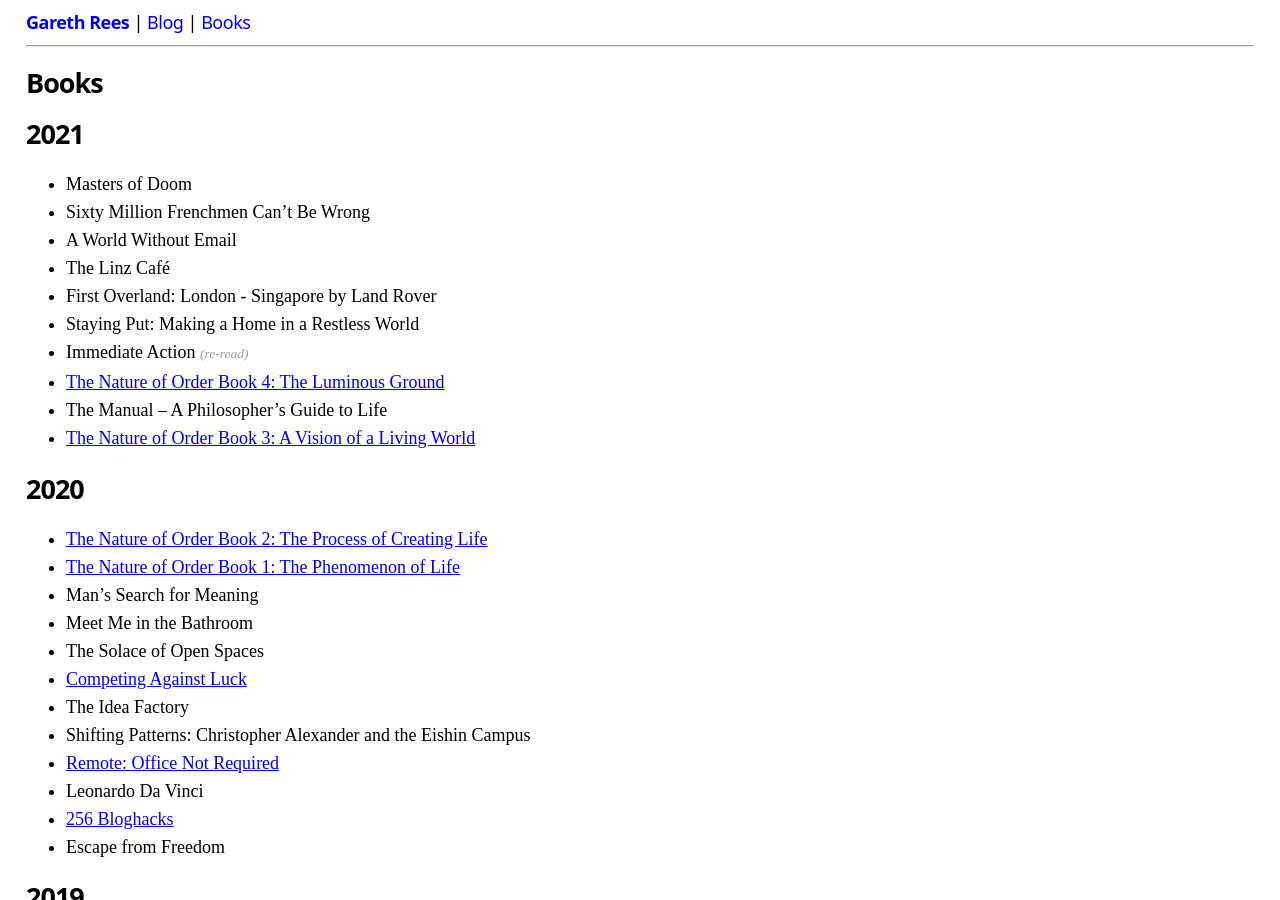
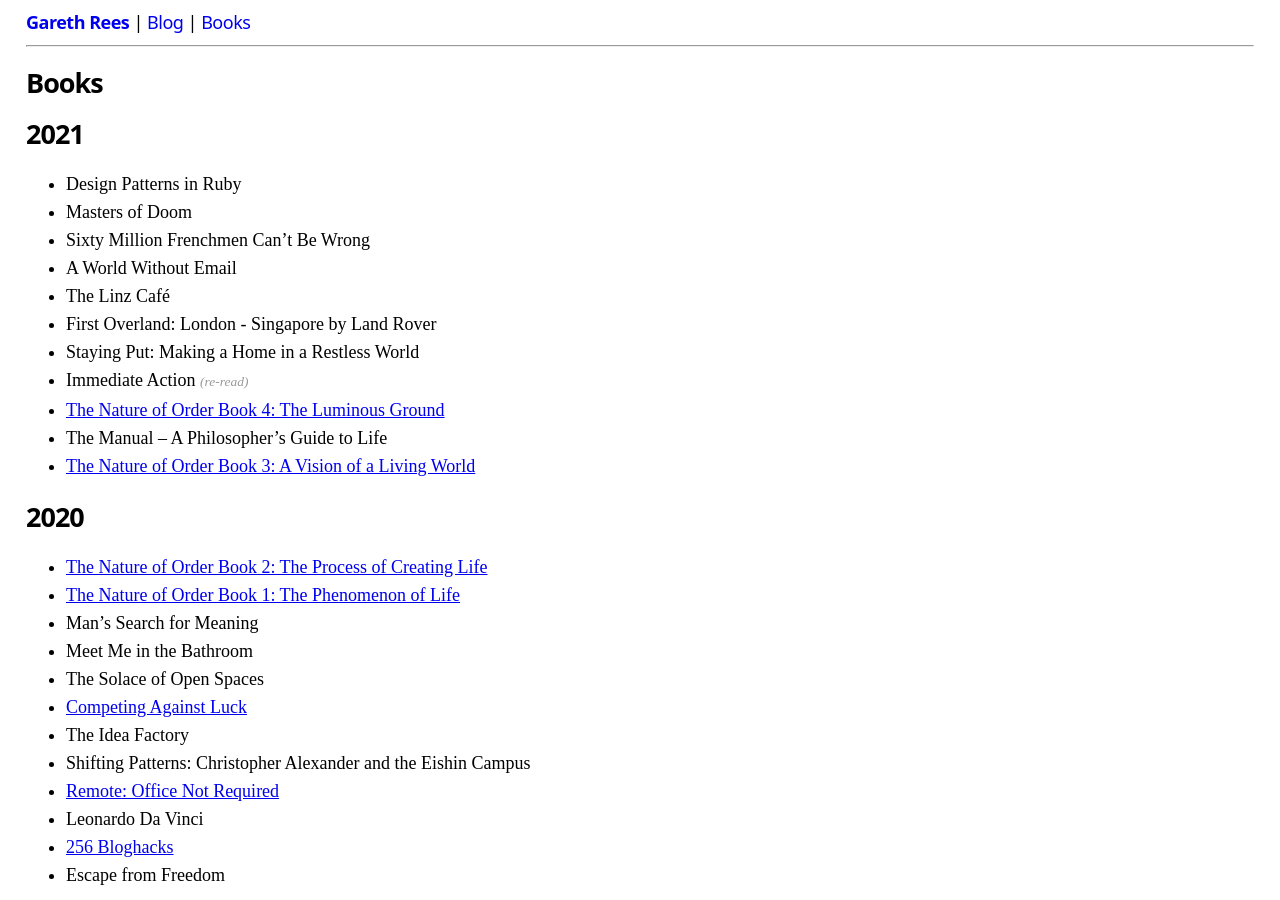
Before and after one commit to garethrees/garethrees.github.com, a Jekyll site: the page built from books.html, in a window 1280 px wide and 900 px high. Built offline with Jekyll 4.4.1, drawn with Linux system fonts in a browser that asks for light colours.

Commit message:
Add Design Patterns in Ruby

```diff
--- a/_data/books.yml
+++ b/_data/books.yml
@@ -1,4 +1,5 @@
 2021:
+- title: Design Patterns in Ruby
 - title: Masters of Doom
 - title: "Sixty Million Frenchmen Can’t Be Wrong"
 - title: "A World Without Email"
```
